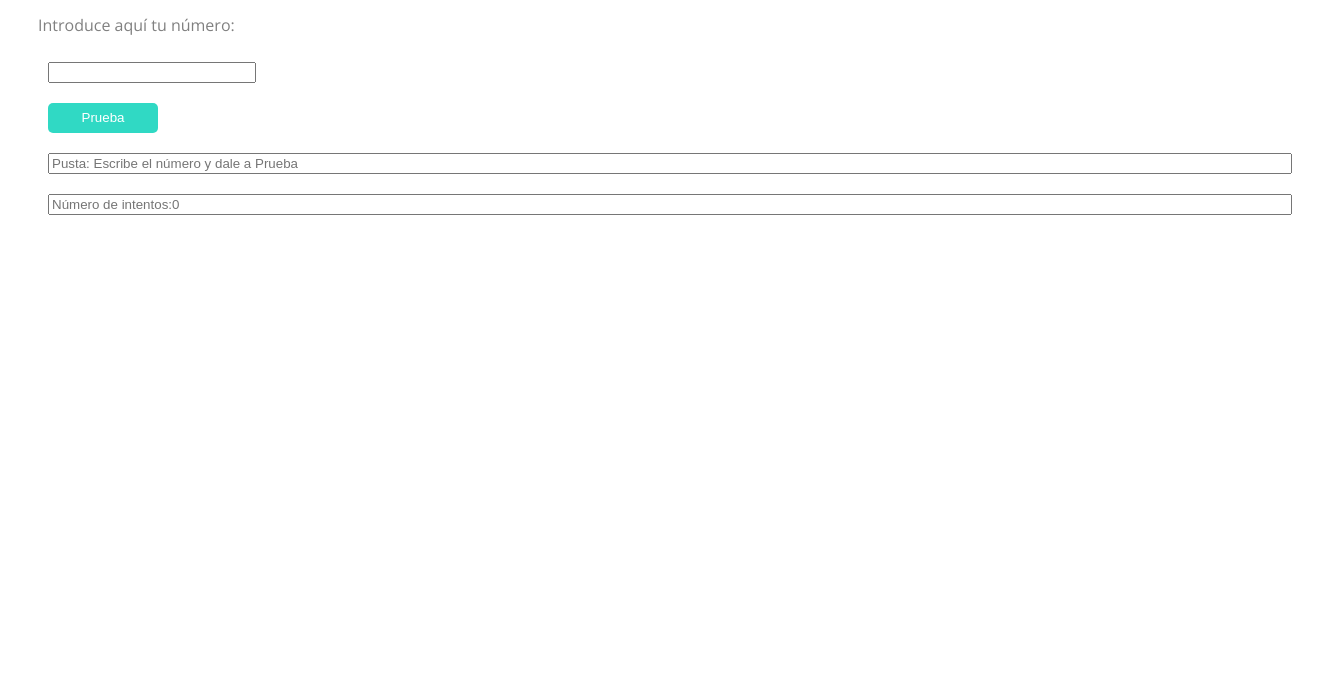
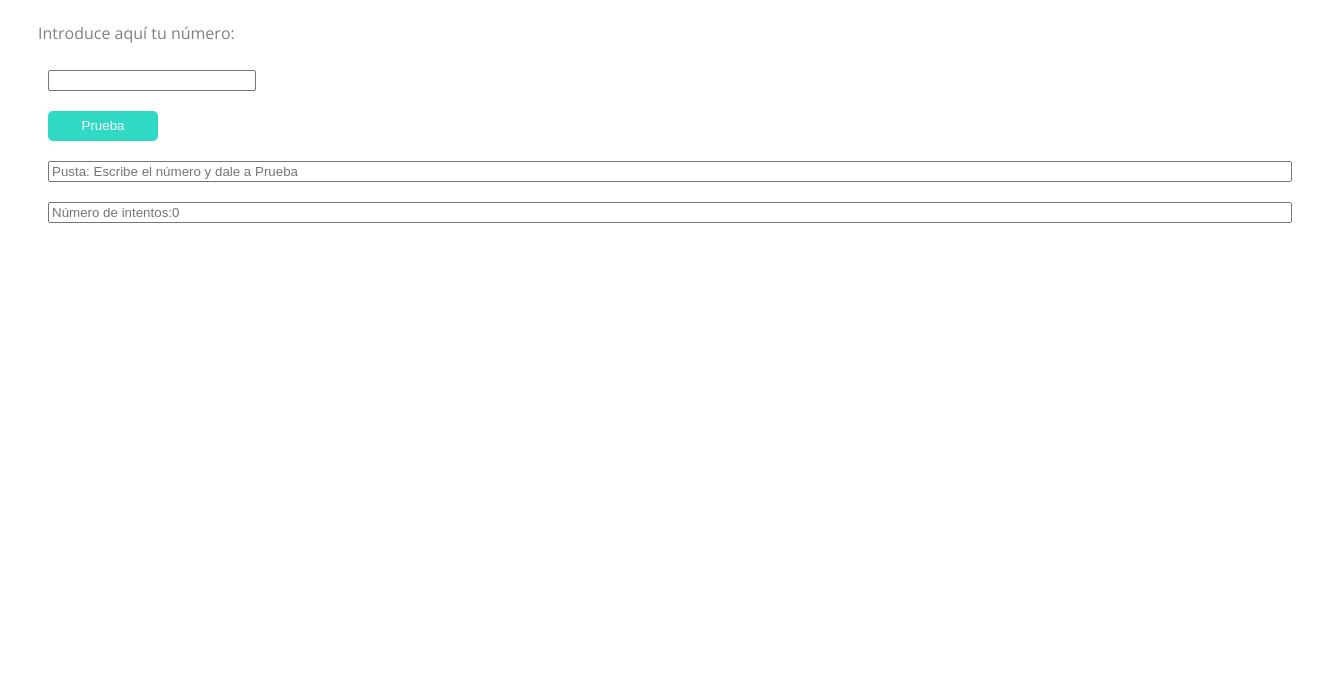
Before and after one commit to Adalab/modulo-2-evaluacion-intermedia-JuliaMersing, a plain HTML site: page index.html in a window 1280 px wide. Shown: the part 118-800 px from the top of the page, 1332 px wide, since content can reach past the window. Drawn offline with nearby package versions, Linux system fonts and the light colour scheme.

Commit message:
add padding

```diff
--- a/main.css
+++ b/main.css
@@ -1,5 +1,5 @@
 .wrapper {
-  margin: 30px 30px;
+  padding: 30px 30px;
   font-family: "Open Sans";
   color: grey;
   display: flex;
```
